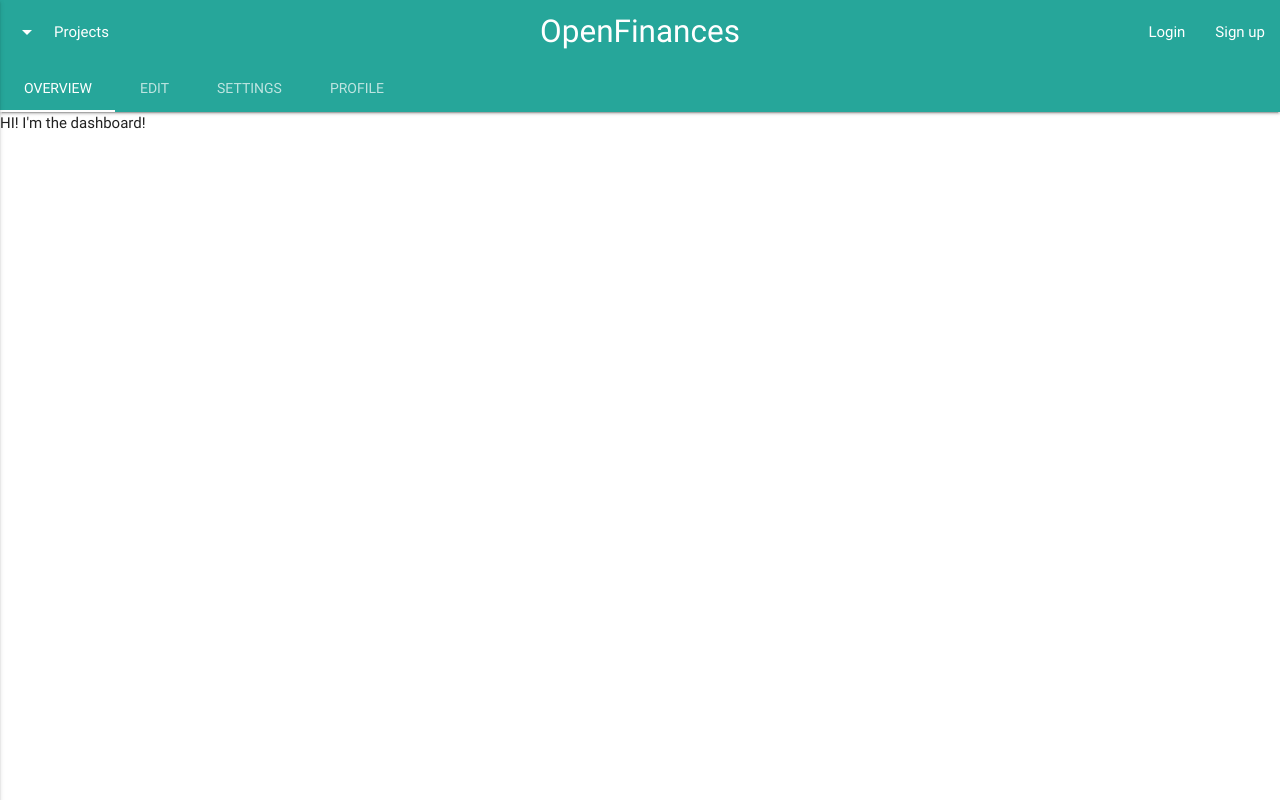
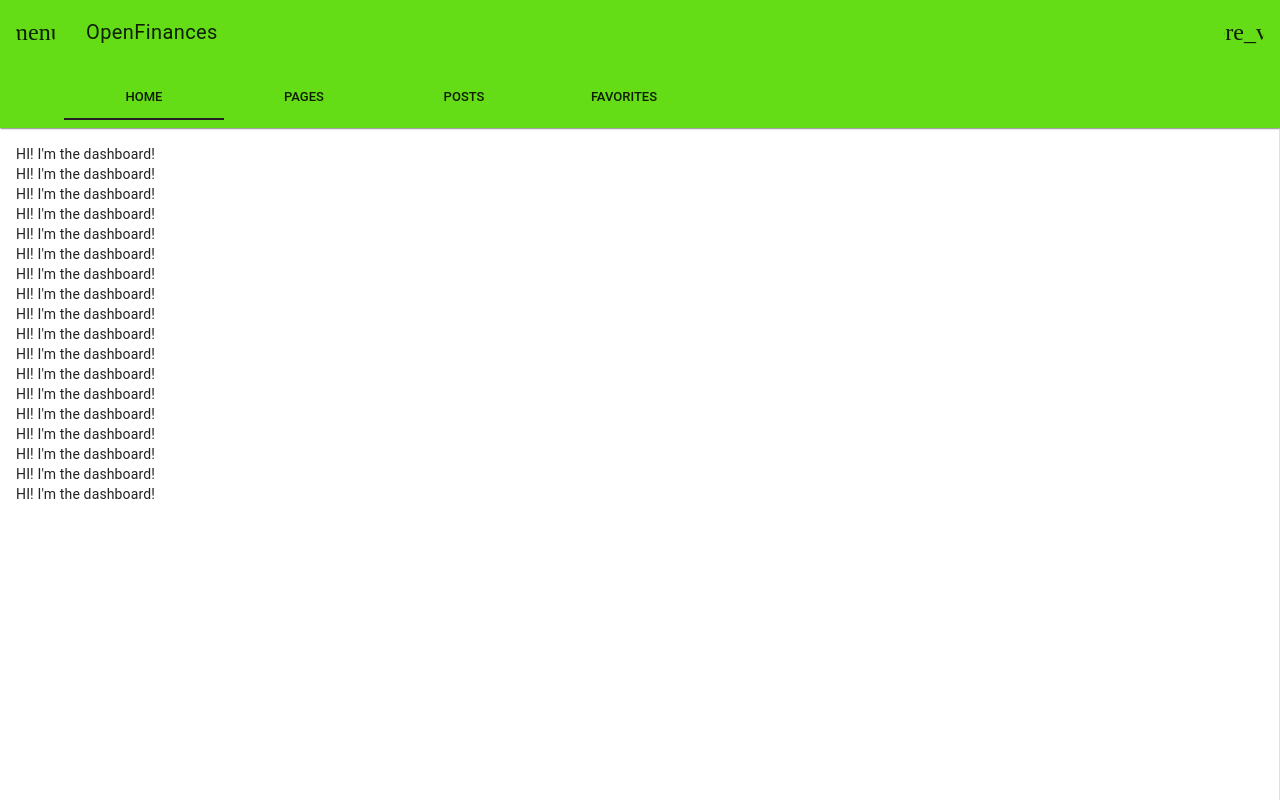
Before and after one commit to Qo2770/OpenFinances, a Vue app in the folder client/: page /#/ in a window 1280 px wide. Built offline with nearby package versions, Linux system fonts and the light colour scheme.

Commit message:
feat: Add Vue Materials and finish navigation
Add Vue Materials as framework
Finish Navigation w/ Vue Router
Fix numerous bugs

```diff
--- a/client/package.json
+++ b/client/package.json
@@ -10,12 +10,15 @@
   "dependencies": {
     "jquery": "^3.3.1",
     "vue": "^2.5.13",
+    "vue-material": "^1.0.0-beta-8",
     "vue-router": "^3.0.1"
   },
   "devDependencies": {
     "@vue/cli-plugin-babel": "^3.0.0-beta.6",
     "@vue/cli-plugin-eslint": "^3.0.0-beta.6",
     "@vue/cli-service": "^3.0.0-beta.6",
+    "node-sass": "^4.8.3",
+    "sass-loader": "^6.0.7",
     "vue-template-compiler": "^2.5.13"
   },
   "babel": {
--- a/client/public/index.html
+++ b/client/public/index.html
@@ -5,18 +5,6 @@
     <meta http-equiv="X-UA-Compatible" content="IE=edge">
     <meta name="viewport" content="width=device-width,initial-scale=1.0">
     <link rel="shortcut icon" href="<%= webpackConfig.output.publicPath %>favicon.ico">
-
-    <!--Import Google Icon Font-->
-    <link href="https://fonts.googleapis.com/icon?family=Material+Icons" rel="stylesheet">
-
-    <!-- Compiled and minified CSS -->
-    <link rel="stylesheet" href="https://cdnjs.cloudflare.com/ajax/libs/materialize/0.100.2/css/materialize.min.css">
-
-    <!--Import jQuery before materialize.js-->
-    <script type="text/javascript" src="https://code.jquery.com/jquery-3.2.1.min.js"></script>
-
-    <!-- Compiled and minified JavaScript -->
-    <script src="https://cdnjs.cloudflare.com/ajax/libs/materialize/0.100.2/js/materialize.min.js"></script>
 
     <style>
 
--- a/client/src/App.vue
+++ b/client/src/App.vue
@@ -1,8 +1,6 @@
 <template>
   <div id="app">
-    <NavBar></NavBar>
-    <!--  All pages will be injected by vue router -->
-    <router-view></router-view>
+      <NavBar></NavBar>
   </div>
 </template>
 
@@ -22,3 +20,6 @@ export default {
 
 }
 </style>
+
+<style lang="scss">
+</style>
--- a/client/src/assets/js/materializecss.js
+++ /dev/null
@@ -1,4 +0,0 @@
-$(document).ready(function(){
-  // Activate the side menu
-  $(".button-collapse").sideNav();
-});
--- /dev/null
+++ b/client/src/assets/sass/main.scss
@@ -0,0 +1,11 @@
+@import "~vue-material/dist/theme/engine"; // Import the theme engine
+
+@include md-register-theme("default", (
+  primary: md-get-palette-color(blue, A200), // The primary color of your application
+  accent: md-get-palette-color(red, A200), // The accent or secondary color
+  theme: dark // This can be dark or light
+));
+
+@import "~vue-material/dist/components/MdButton/theme"; // Apply the Button theme
+@import "~vue-material/dist/components/MdContent/theme"; // Apply the Content theme
+@import "~vue-material/dist/components/MdToolbar/theme"; // Apply the Toolbar theme
--- a/client/src/components/Dashboard/Main.vue
+++ b/client/src/components/Dashboard/Main.vue
@@ -1,6 +1,23 @@
 <template>
   <div id="main-dashboard">
-    HI! I'm the dashboard!
+    HI! I'm the dashboard!<br>
+    HI! I'm the dashboard!<br>
+    HI! I'm the dashboard!<br>
+    HI! I'm the dashboard!<br>
+    HI! I'm the dashboard!<br>
+    HI! I'm the dashboard!<br>
+    HI! I'm the dashboard!<br>
+    HI! I'm the dashboard!<br>
+    HI! I'm the dashboard!<br>
+    HI! I'm the dashboard!<br>
+    HI! I'm the dashboard!<br>
+    HI! I'm the dashboard!<br>
+    HI! I'm the dashboard!<br>
+    HI! I'm the dashboard!<br>
+    HI! I'm the dashboard!<br>
+    HI! I'm the dashboard!<br>
+    HI! I'm the dashboard!<br>
+    HI! I'm the dashboard!<br>
   </div>
 </template>
 
--- a/client/src/components/Nav/HelperTab.vue
+++ /dev/null
@@ -1,46 +0,0 @@
-<template>
-  <div id="helpertab">
-    <div class="nav-content">
-      <ul class="tabs tabs-transparent">
-        <li class="tab" v-for="tab in tabs" :key="tab.title"><a href="/log">{{ tab.title }}</a></li>
-      </ul>
-    </div>
-  </div>
-</template>
-
-<script>
-
-export default {
-  name: 'helpertab',
-  components: {
-
-  },
-  data() {
-    return {
-      tabs: [
-      {
-        title: "Overview",
-        link: "#"
-      },
-      {
-        title: "Edit",
-        link: "#"
-      },
-      {
-        title: "Settings",
-        link: "#"
-      },
-      {
-        title: "Profile",
-        link: "#"
-      }]
-    }
-  }
-}
-</script>
-
-<style>
-#helpertab {
-
-}
-</style>
--- a/client/src/components/Nav/NavBar.vue
+++ b/client/src/components/Nav/NavBar.vue
@@ -1,37 +1,99 @@
 <template>
-  <div id="navbar">
-    <Projects></Projects>
-    <nav class="nav-extended teal lighten-1">
-      <div class="nav-wrapper">
-        <router-link to="#" class="brand-logo center">OpenFinances</router-link>
-        <router-link to="#" id="button-sidenav" data-activates="mobile-demo" class="button hide-on-large-only" style="float: left; margin-left: 1%;"><i class="material-icons">menu</i></router-link>
-        <ul id="nav-mobile" class="left hide-on-med-and-down">
-          <!-- Dropdown Trigger -->
-          <li><router-link class="dropdown-trigger" style="width: 200px;" to="#!" data-activates="projects-dropdown">Projects<i class="material-icons left">arrow_drop_down</i></router-link></li>
-        </ul>
-        <ul id="nav-mobile" class="right hide-on-med-and-down">
-          <li><router-link to="/login">Login</router-link></li>
-          <li><router-link to="/signup">Sign up</router-link></li>
-        </ul>
-        <ul class="side-nav" id="mobile-demo">
-          <li class="hide-on-large-only"><div class="divider" style="margin: 0px 5%;"></div></li>
-          <li class="hide-on-large-only"><router-link to="/login">Login</router-link></li>
-          <li class="hide-on-large-only"><router-link to="/signup">Sign up</router-link></li>
-        </ul>
-      </div>
-      <HelperTab></HelperTab>
-    </nav>
+  <div id="navbar" class="page-container">
+    <md-app style="height: 100vh;">
+      <md-app-toolbar class="md-accent" md-elevation="1">
+        <div class="md-toolbar-row">
+          <!-- <md-button class="md-icon-button" @click="toggleMenu" v-if="!menuVisible">
+            <md-icon>menu</md-icon>
+          </md-button>
+          <h3 class="md-title center" style="flex: 1">OpenFinances</h3>
+          <md-button class="md-small-hide">Login</md-button>
+          <md-button class="md-primary md-small-hide">Sign up</md-button> -->
+
+          <div class="md-toolbar-section-start">
+            <md-button class="md-icon-button" @click="menuVisible = !menuVisible">
+              <md-icon>menu</md-icon>
+            </md-button>
+
+            <div class="md-title center">OpenFinances</div>
+          </div>
+
+          <md-menu md-direction="bottom-end" class="md-toolbar-section-end">
+            <md-button class="md-icon-button" md-menu-trigger>
+              <md-icon>more_vert</md-icon>
+            </md-button>
+            <md-menu-content>
+              <md-menu-item to="/login">Login</md-menu-item>
+              <md-menu-item to="/signup">Sign Up</md-menu-item>
+            </md-menu-content>
+          </md-menu>
+        </div>
+
+        <div class="md-toolbar-row">
+          <md-tabs class="md-transparent" md-alignment="fixed">
+            <md-tab id="tab-home" md-label="Home"></md-tab>
+            <md-tab id="tab-pages" md-label="Pages"></md-tab>
+            <md-tab id="tab-posts" md-label="Posts"></md-tab>
+            <md-tab id="tab-favorites" md-label="Favorites"></md-tab>
+          </md-tabs>
+        </div>
+      </md-app-toolbar>
+
+      <md-app-drawer :md-active.sync="menuVisible" md-persistent="full">
+        <md-toolbar class="md-transparent" md-elevation="0">
+            <span class="md-title">Projects</span>
+
+          <div class="md-toolbar-section-end">
+            <md-button class="md-icon-button md-dense" @click="toggleMenu">
+              <md-icon>keyboard_arrow_left</md-icon>
+            </md-button>
+          </div>
+        </md-toolbar>
+
+        <md-list>
+          <md-list-item v-for="project in projects" :key="project.id" :to="{ name: 'projects', params: {project: project.id } }">
+            <md-icon>arrow_right</md-icon>
+            <span class="md-list-item-text">{{ project.title }}</span>
+          </md-list-item>
+
+          <md-list-item to="/addproject">
+            <md-icon>add</md-icon>
+            <span class="md-list-item-text">Add Project</span>
+          </md-list-item>
+        </md-list>
+      </md-app-drawer>
+
+      <md-app-content style="height: 100%">
+        <router-view style="height: 100%"></router-view>
+      </md-app-content>
+    </md-app>
   </div>
 </template>
 
 <script>
-import HelperTab from './HelperTab';
-import Projects from './Projects';
 
 export default {
   name: 'navbar',
   components: {
-    HelperTab, Projects
+
+  },
+  data: () => ({
+    menuVisible: false,
+    projects: [
+      {
+        title: "Finanzauschuss",
+        id: "1"
+      },
+      {
+        title: "Personal",
+        id: "2"
+      }
+    ]
+  }),
+  methods: {
+    toggleMenu () {
+      this.menuVisible = !this.menuVisible
+    }
   }
 }
 </script>
--- a/client/src/components/Nav/Projects.vue
+++ /dev/null
@@ -1,39 +0,0 @@
-<template>
-  <div id="projects">
-    <ul id="projects-dropdown" class="dropdown-content">
-      <li class="no-padding" v-for="project in projects" :key="project.title"><router-link to="#">{{ project.title }} <i class="material-icons right">keyboard_arrow_right</i></router-link></li>
-      <li>
-        <div v-if="projects" class="divider" style="margin: 0px 10%;"></div>
-        <router-link to="#"><i class="material-icons">add</i> Add Project</router-link>
-      </li>
-    </ul>
-  </div>
-</template>
-
-<script>
-
-export default {
-  name: 'projects',
-  components: {
-
-  },
-  data() {
-    return {
-      projects: [
-        {
-          title: "Finanzauschuss"
-        },
-        {
-          title: "Personal"
-        }
-      ]
-    }
-  }
-}
-</script>
-
-<style>
-#projects {
-
-}
-</style>
```
Also changed, not shown: client/src/main.js (+11 -1 lines), 1 other file (tests, documents, lock files or other folders).
